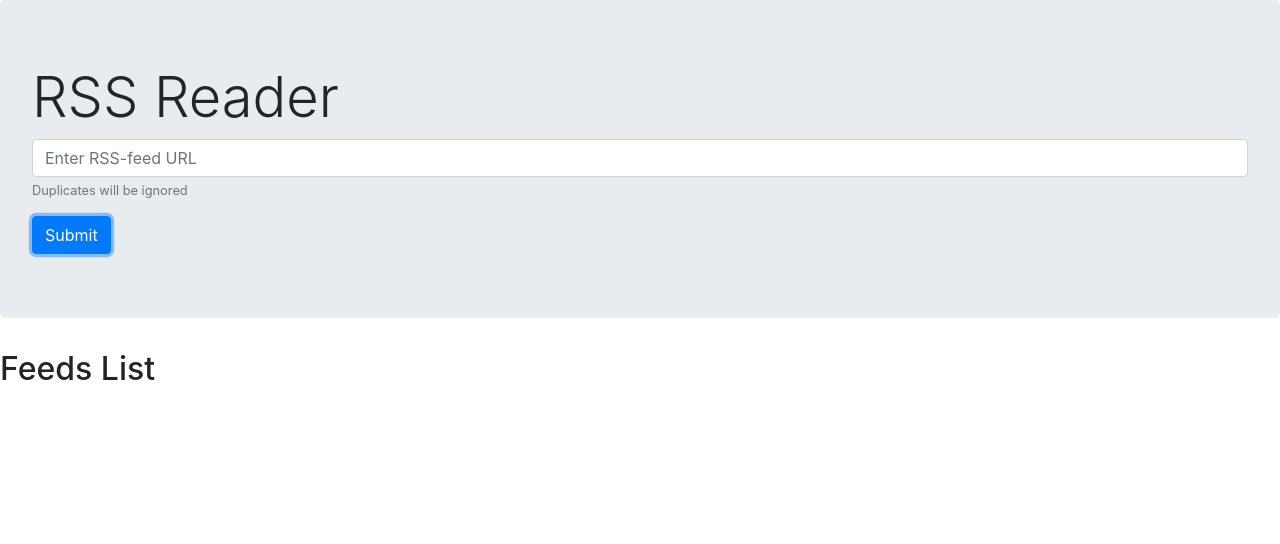
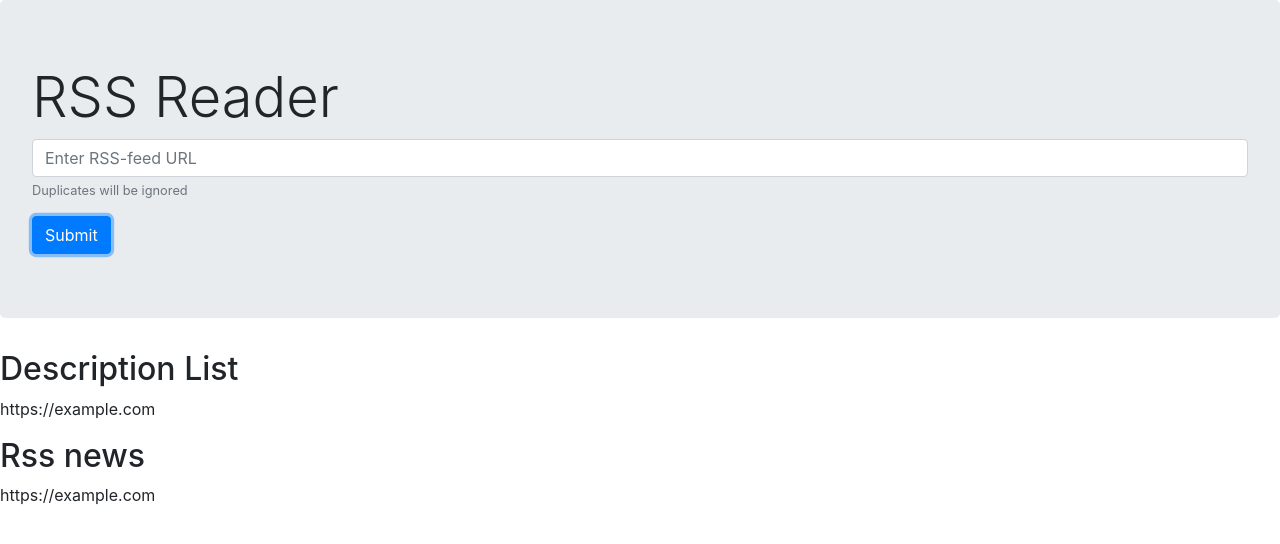
Before and after one commit to alexeypant/project-lvl3-s294, a website built with webpack: page template.html in a window 1280 px wide. Both pictures are taken after typing "https://example.com" into the empty fields and a click on the button "Submit". Built offline with nearby package versions, Linux system fonts and the light colour scheme; some packages are replaced by stand-ins of ours.

Commit message:
PubSub WORK!

```diff
--- a/src/index.js
+++ b/src/index.js
@@ -5,8 +5,7 @@ import validator from 'validator';
 import PubSub from './PubSub';
 
 const state = {
-  feeds: ['ti.com'],
-  news: [],
+  feeds: [],
 };
 
 const events = new PubSub();
@@ -34,91 +33,23 @@ form.addEventListener('submit', (e) => {
   }
 });
 
-
-// const onFormSubmit = () => {
-//   if (state.input.isValid) {
-//     const previousFeeds = state.feeds;
-//     state.feeds = [state.input.value, ...previousFeeds];
-//   }
-//   state.input.value = '';
-//   state.input.isValid = true;
-// };
-
-const newsToAdd = (newFeed) => {
-  state.news = [newFeed.value, ...state.news];
-  const $el = $('#newsList');
-  $el.html(state.news);
+const feedToAdd = (feedUrl) => {
+  if (!state.feeds.includes(feedUrl)) {
+    state.feeds = [feedUrl, ...state.feeds];
+    events.emit('feedAdded');
+  }
 };
 
-events.on('feedSubmitted', newsToAdd);
+const generateDescriptionList = () => {
+  const $el = $('#feedsDescriptionList');
+  $el.html(state.feeds.join(';'));
+};
 
-// const input = {
-//   input: {
-//     value: '',
-//     isValid: true,
-//   },
-//   init() {
-//     this.cacheDom();
-//     this.bindEvents();
-//   },
-//   cacheDom() {
-//     this.$el = $('#feedUrlForm');
-//     this.$input = this.$el.find('input');
-//     this.$button = this.$el.find('button');
-//   },
-//   bindEvents() {
-//     this.$input.on('input', this.getInput.bind(this));
-//     this.$button.on('click', this.submitFeed.bind(this));
-//   },
-//   getInput() {
-//     const value = this.$input.val().trim();
-//     this.input.value = value;
-//     this.input.isValid = !this.input.value || validator.isURL(value);
-//     if (this.input.isValid) {
-//       this.$input.removeClass('is-invalid');
-//     } else {
-//       this.$input.addClass('is-invalid');
-//     }
-//   },
-//   submitFeed() {
-//     this.$input.val('');
-//     events.emit('feedSubmitted', this.input);
-//   },
-// };
+const generateNewsList = () => {
+  const $el = $('#newsList');
+  $el.html(state.feeds.join(','));
+};
 
-// const feeds = {
-//   feeds: ['http://analog.com', 'http://ti.com'],
-//   init() {
-//     this.cacheDom();
-//     // this.render();
-//     events.on('feedSubmitted', this.addFeed.bind(this));
-//   },
-//   cacheDom() {
-//     this.$el = $('#feedsList');
-//     this.$p = this.$el.find('p');
-//   },
-//   render() {
-//     const data = this.feeds.join('');
-//     this.$p.html(data);
-//     console.log(data);
-//   },
-//   addFeed(newFeed) {
-//     this.feeds = [newFeed.value, ...this.feeds];
-//     this.render();
-//   },
-// };
-
-// const news = {
-//   newsList: [],
-//   init() {
-//     events.on('feedSubmitted', this.addNews.bind(this));
-//   },
-//   addNews(newFeed) {
-//     this.newsList = [newFeed.value, ...this.feeds];
-//     // this.render();
-//   },
-// };
-
-// input.init();
-// feeds.init();
-// news.init();
+events.on('feedSubmitted', feedToAdd);
+events.on('feedAdded', generateDescriptionList);
+events.on('feedAdded', generateNewsList);
--- a/template.html
+++ b/template.html
@@ -15,13 +15,13 @@
           <button type="submit" class="btn btn-primary">Submit</button>
         </form>
     </div>
-    <div id="feedsList">
-        <h2>Feeds List</h2>
-        <p></p>
+    <div>
+        <h2>Description List</h2>
+        <p id="feedsDescriptionList"></p>
       </div>
-      <div id="newsList">
-          <h2>Rss news</h2>
-          <p></p>
+      <div>
+        <h2>Rss news</h2>
+        <p id="newsList"></p>
       </div>
 </body>
 </html>
```
